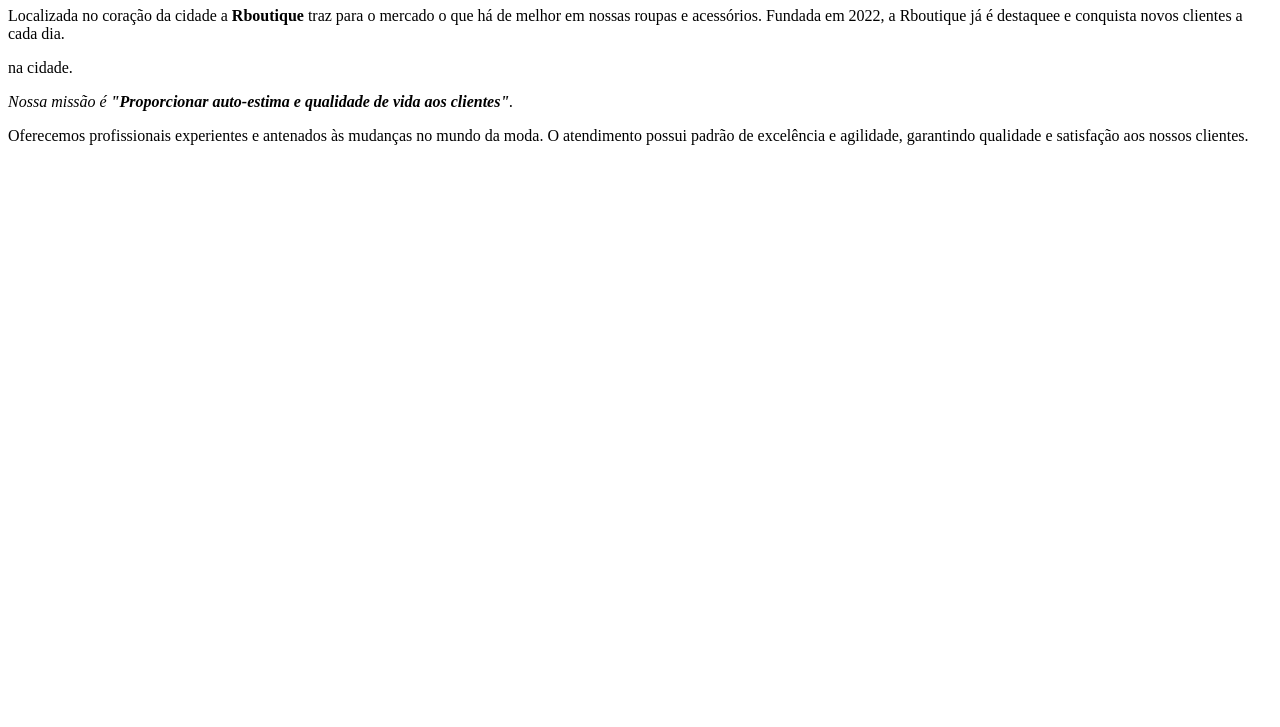
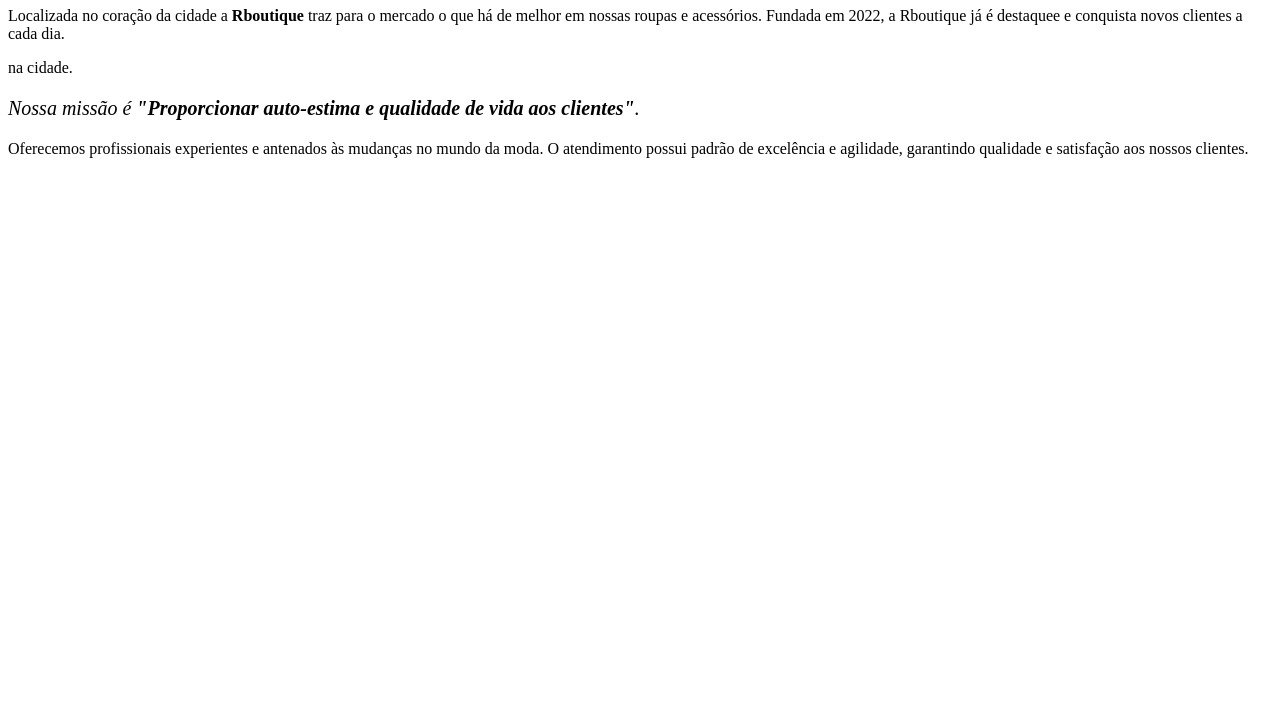
Before and after one commit to raphacrevilaro1/TURMAF, a plain HTML site: page index.html in a window 1280 px wide. Shown: the part 73-800 px from the top of the page. Drawn offline with Linux system fonts and the light colour scheme.

Commit message:
Update index.html

```diff
--- a/index.html
+++ b/index.html
@@ -1,11 +1,14 @@
 <!DOCTYPE html>
 <html lang="pt-br">
-<meta charset="UTF-8">
-
+<head>
+   <meta charset="UTF-8">
+   </head>
+  <body>
       <h1>Rboutique</h1>
    <p>Localizada no coração da cidade a <strong>Rboutique</strong> traz para o mercado o que há de melhor em nossas roupas e acessórios. Fundada em 2022, a Rboutique já é destaquee e conquista novos clientes a cada dia.</p>
    na cidade.
-   <p><em>Nossa missão é <strong>"Proporcionar auto-estima e qualidade de vida aos clientes"</strong>.</em></p>
+   <p style="font-size: 20px"><em>Nossa missão é <strong>"Proporcionar auto-estima e qualidade de vida aos clientes"</strong>.</em></p>
 
    <p>Oferecemos profissionais experientes e antenados às mudanças no mundo da moda. O atendimento possui padrão de excelência e agilidade, garantindo qualidade e satisfação aos nossos clientes.</p>
-<html>
+   </body>
+      <html>
```
